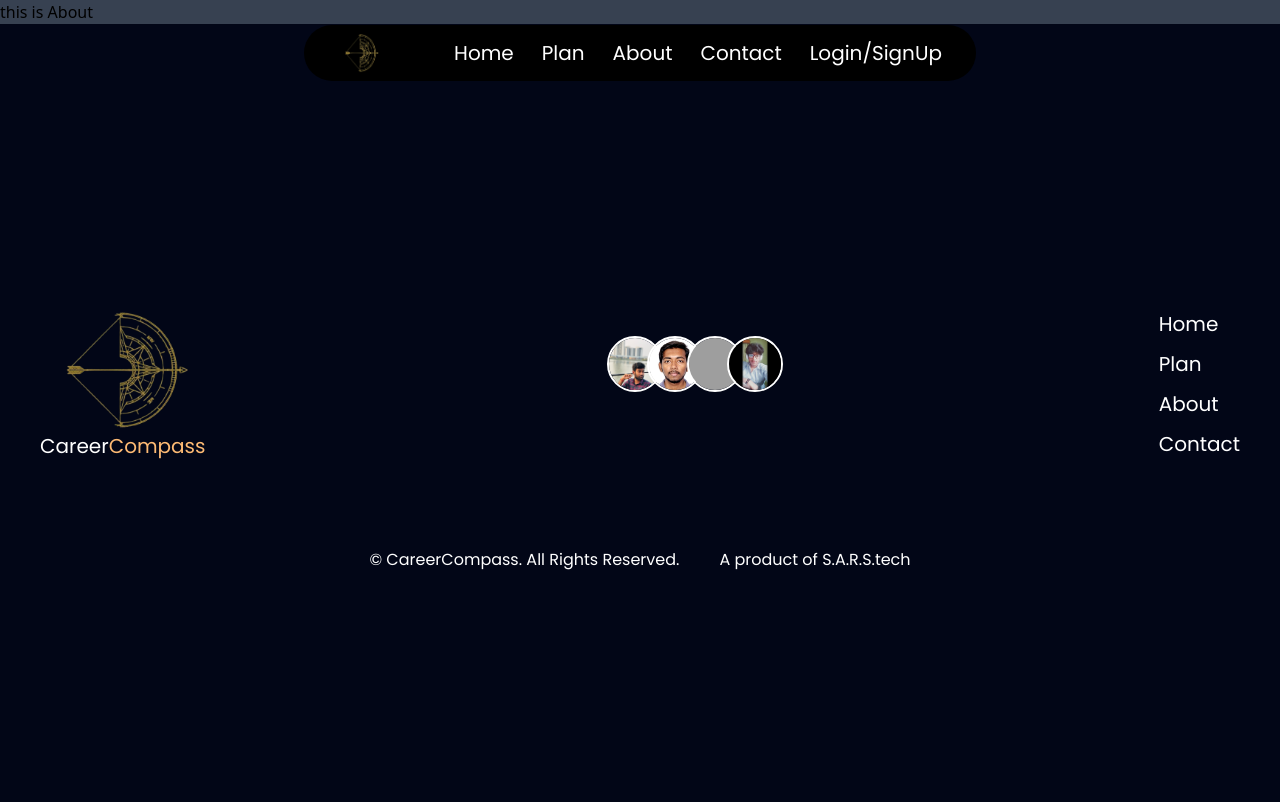
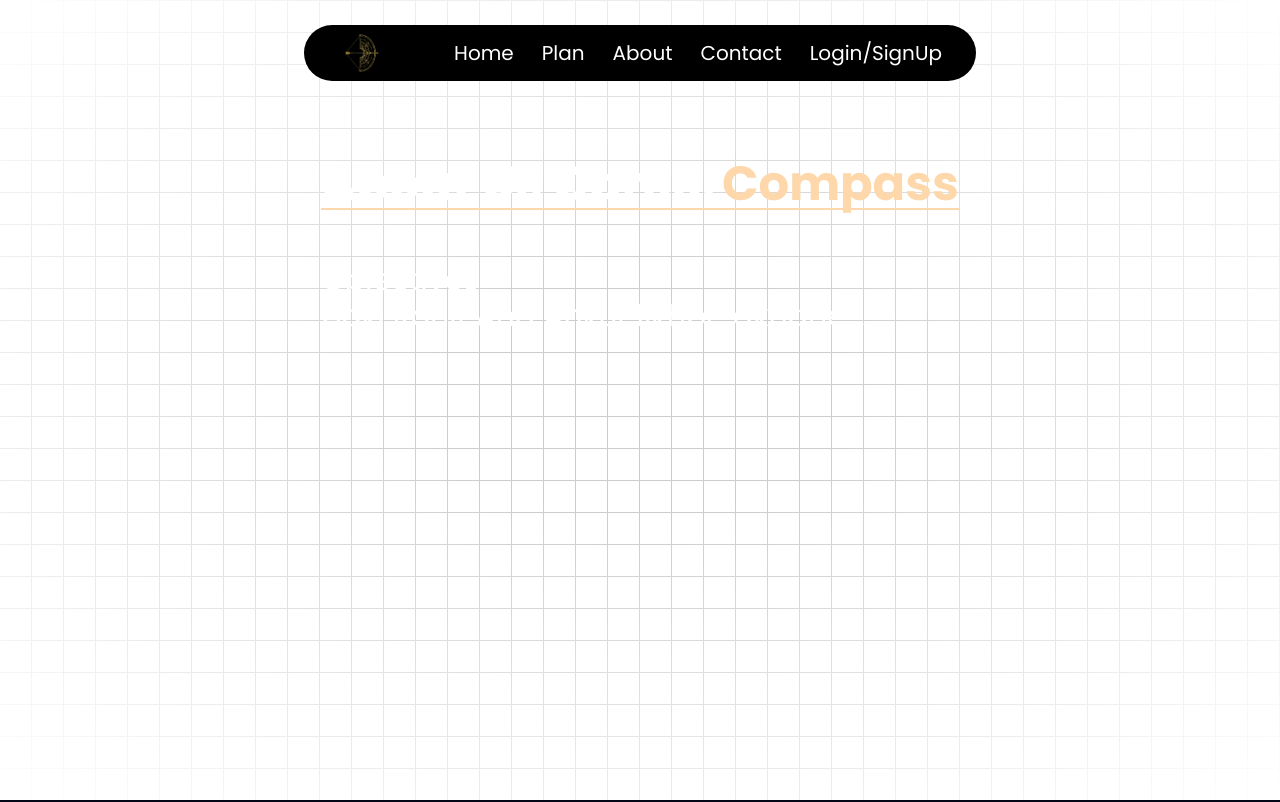
Before and after one commit to roysubhajyoti/CareerCompass, a React (Vite) app: page /about in a window 1280 px wide. Shown: the top 802 px of the page. Built offline with nearby package versions, Linux system fonts and the light colour scheme; grey boxes are pictures that could not be loaded.

Commit message:
about struct,plan motion,

```diff
--- a/src/component/About.jsx
+++ b/src/component/About.jsx
@@ -1,3 +1,36 @@
+import { motion } from "framer-motion";
 export const About = () => {
-  return <div className="bg-gray-700">this is About</div>;
+  return (
+    <div className="min-h-screen w-full dark:bg-black bg-white  dark:bg-grid-white/[0.2] bg-grid-black/[0.2]  flex justify-center ">
+      <div className="absolute pointer-events-none inset-0 flex items-center justify-center dark:bg-black bg-white [mask-image:radial-gradient(ellipse_at_center,transparent_20%,black)]"></div>
+      <motion.div className=" text-white font-poppins  flex flex-col absolute top-[10rem]">
+        <motion.h1
+          className="text-5xl font-bold  border-b-2 border-orange-200 mb-[2rem] flex justify-center"
+          initial={{ opacity: 0, x: "100vh" }}
+          animate={{ opacity: 1, x: 0 }}
+          transition={{
+            delay: 0.5,
+            duration: 1,
+            type: "spring",
+            stiffness: 110,
+          }}
+        >
+          About Us Career<span className="text-orange-200">Compass</span>
+        </motion.h1>
+        <motion.h2
+          className="text-3xl font-poppins"
+          initial={{ opacity: 0, y: "100vh" }}
+          animate={{ opacity: 1, y: 20 }}
+          transition={{
+            delay: 0.5,
+            duration: 1,
+            type: "tween",
+            stiffness: 110,
+          }}
+        >
+          Objectives <br /> baki Rohit And Ankur likhbe akhane......
+        </motion.h2>
+      </motion.div>
+    </div>
+  );
 };
--- a/src/component/Plan.jsx
+++ b/src/component/Plan.jsx
@@ -1,15 +1,31 @@
 import { ThreeDCardDemo } from "./ThreeDCard";
 import student from "../assets/student.avif";
 import parent from "../assets/parent.jpg";
+import { motion } from "framer-motion";
 export const Plan = () => {
   return (
     <div className="h-[50rem] w-full dark:bg-black bg-white  dark:bg-grid-white/[0.2] bg-grid-black/[0.2] relative flex items-center justify-center text-white">
       <div className="absolute pointer-events-none inset-0 flex items-center justify-center dark:bg-black bg-white [mask-image:radial-gradient(ellipse_at_center,transparent_20%,black)]"></div>
       <div className="flex flex-col justify-center items-center absolute top-28">
-        <h1 className="text-4xl">
+        <motion.h1
+          className="text-4xl"
+          initial={{ opacity: 0, x: "100vh" }}
+          animate={{ opacity: 1, x: 20 }}
+          transition={{
+            delay: 0.5,
+            duration: 1,
+            type: "spring",
+            stiffness: 110,
+          }}
+        >
           ....Here You Will Explore all The Paths....
-        </h1>
-        <div className="flex justify-center items-center gap-20">
+        </motion.h1>
+        <motion.div
+          className="flex justify-center items-center gap-20"
+          initial={{ opacity: 0 }}
+          animate={{ opacity: 1 }}
+          transition={{ delay: 1.5, transition: 1 }}
+        >
           <ThreeDCardDemo
             section={"The Parents Section"}
             desc={
@@ -26,7 +42,7 @@ export const Plan = () => {
             linkc={"/plans"}
             pic={student}
           />
-        </div>
+        </motion.div>
       </div>
     </div>
   );
```
